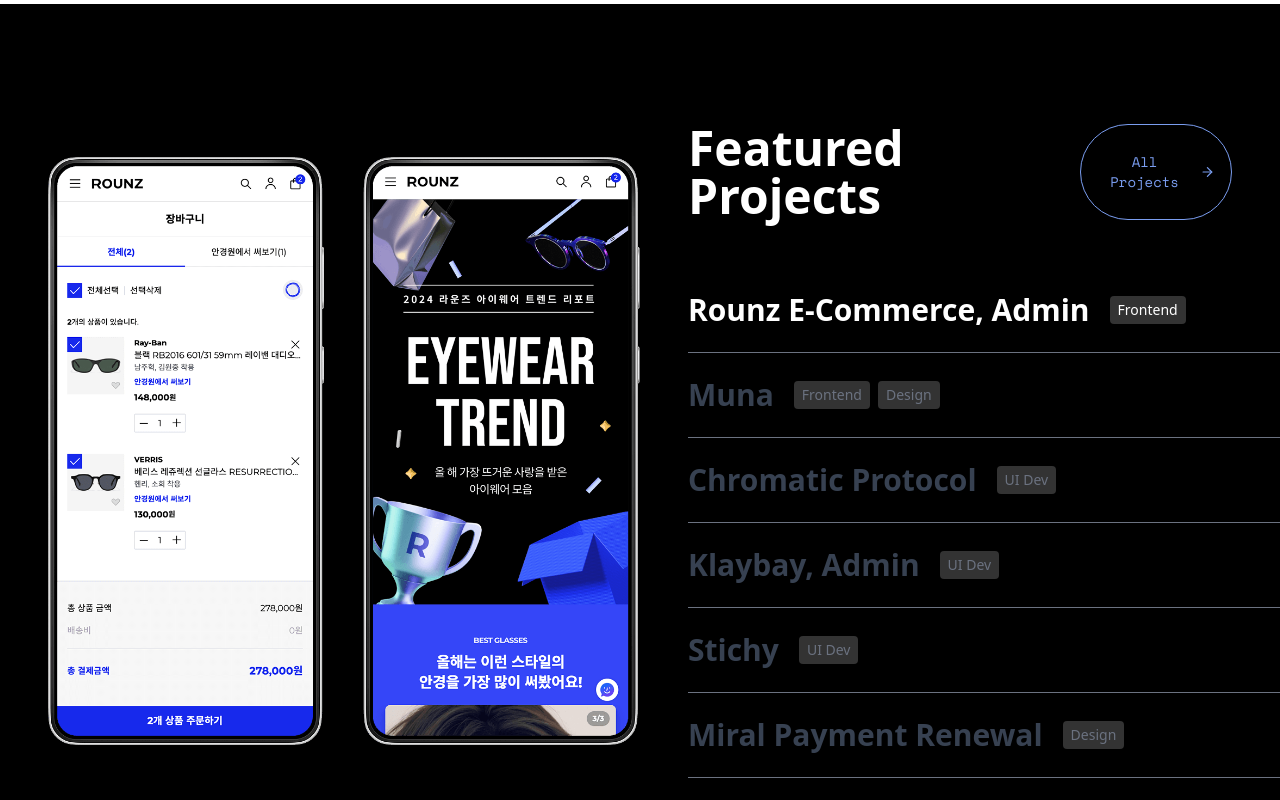
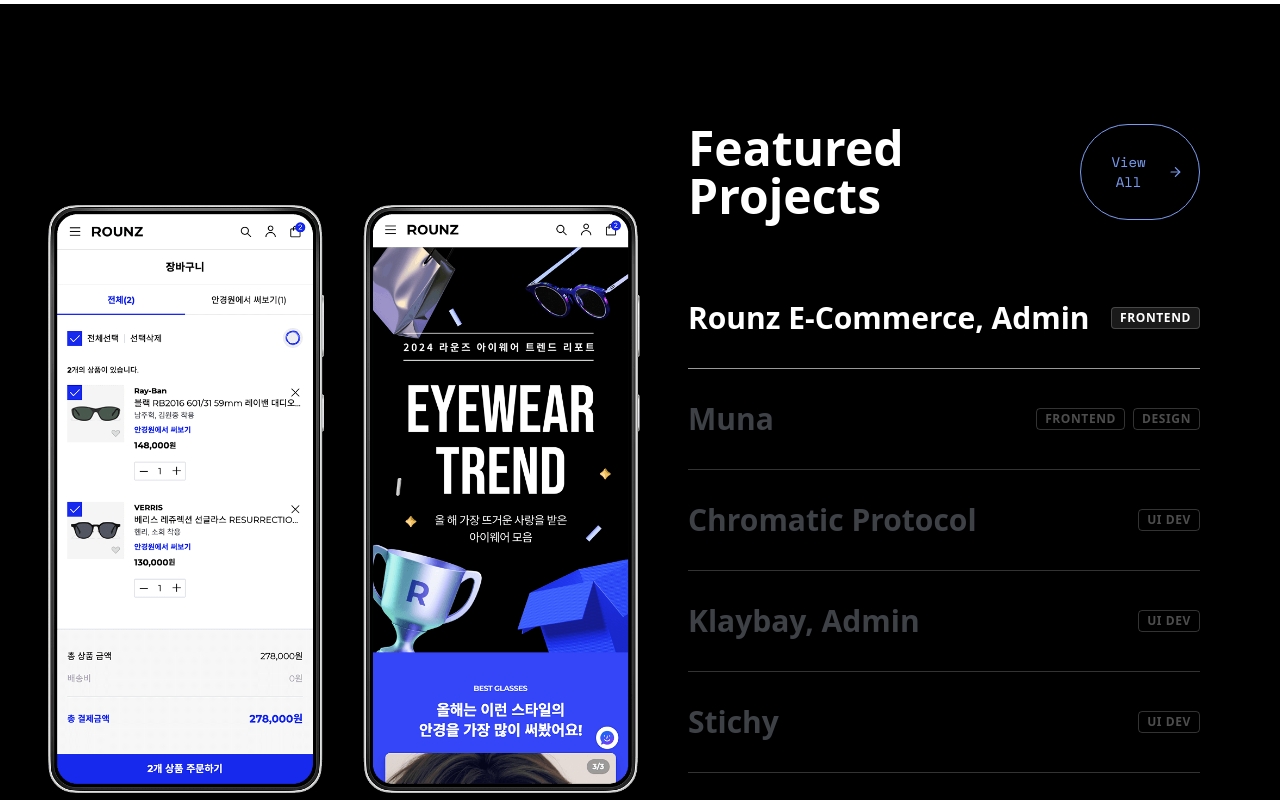
Before and after one commit to diayeri/portfolio-next, a Next.js app: page / in a window 1280 px wide. Shown: the part 1600-2400 px from the top of the page. Built offline with nearby package versions, Linux system fonts and the light colour scheme; no server answers.

Commit message:
style: Featured Project UI 디테일

```diff
--- a/src/components/FeaturedProjectList.tsx
+++ b/src/components/FeaturedProjectList.tsx
@@ -42,7 +42,7 @@
           />
         </div>
         {/* 대표 프로젝트 리스트 */}
-        <ul className="flex flex-col w-1/2 gap-0 pl-12">
+        <ul className="flex flex-col w-1/2 gap-0 pl-12 pr-20">
           <div className="flex justify-between w-full mb-12">
             <motion.h2
               {...fadeUp(0, false)}
@@ -54,22 +54,28 @@
             <Button
               size="sm"
               variant="outline"
-              className="mr-12 hover:text-white hover:border-white"
+              className=" hover:text-white hover:border-white"
               iconRight={<ArrowRight />}
               onClick={() => router.push("/projects")}
             >
-              All Projects
+              View All
             </Button>
           </div>
-          {featuredProjects.map((project) => (
-            <li key={project.id} onMouseEnter={() => setActiveProject(project)}>
+          {featuredProjects.map((project) => {
+            const isActive = activeProject.id === project.id;
+            return (
+              <li
+                className="group"
+                key={project.id}
+                onMouseEnter={() => setActiveProject(project)}
+              >
                 <a href={`/projects/${project.id}`}>
-                <div className="flex items-center py-6 border-b border-gray-500">
+                  <div
+                    className={`flex items-center justify-between py-8 duration-200 border-b ${isActive ? "border-white/60" : "border-white/20"}`}
+                  >
                     <h3
                       className={`text-3xl font-semibold transition-colors duration-200 ${
-                      activeProject.id === project.id
-                        ? "text-white"
-                        : "text-gray-700"
+                        isActive ? "text-white" : "text-gray-400/40"
                       }`}
                     >
                       {project.title}
@@ -78,11 +84,14 @@
                       {project.category.map((tag) => (
                         <span
                           key={tag}
-                        className={`px-2 py-1 text-sm font-normal rounded bg-white/20${
-                          activeProject.id === project.id
-                            ? " text-white"
-                            : " text-gray-500"
-                        }`}
+                          className={`
+                            px-2 py-0.5 text-xs font-bold uppercase duration-200 tracking-wider rounded border transition-colors
+                            ${
+                              isActive
+                                ? "bg-white/10 border-white/20 text-white"
+                                : "bg-transparent border-white/20 text-white/30"
+                            }
+                          `}
                         >
                           {roleData.replaceRole(tag)}
                         </span>
@@ -91,7 +100,8 @@
                   </div>
                 </a>
               </li>
-          ))}
+            );
+          })}
         </ul>
       </div>
     </section>
```
Lines whose indentation alone changed are shown as unchanged.
